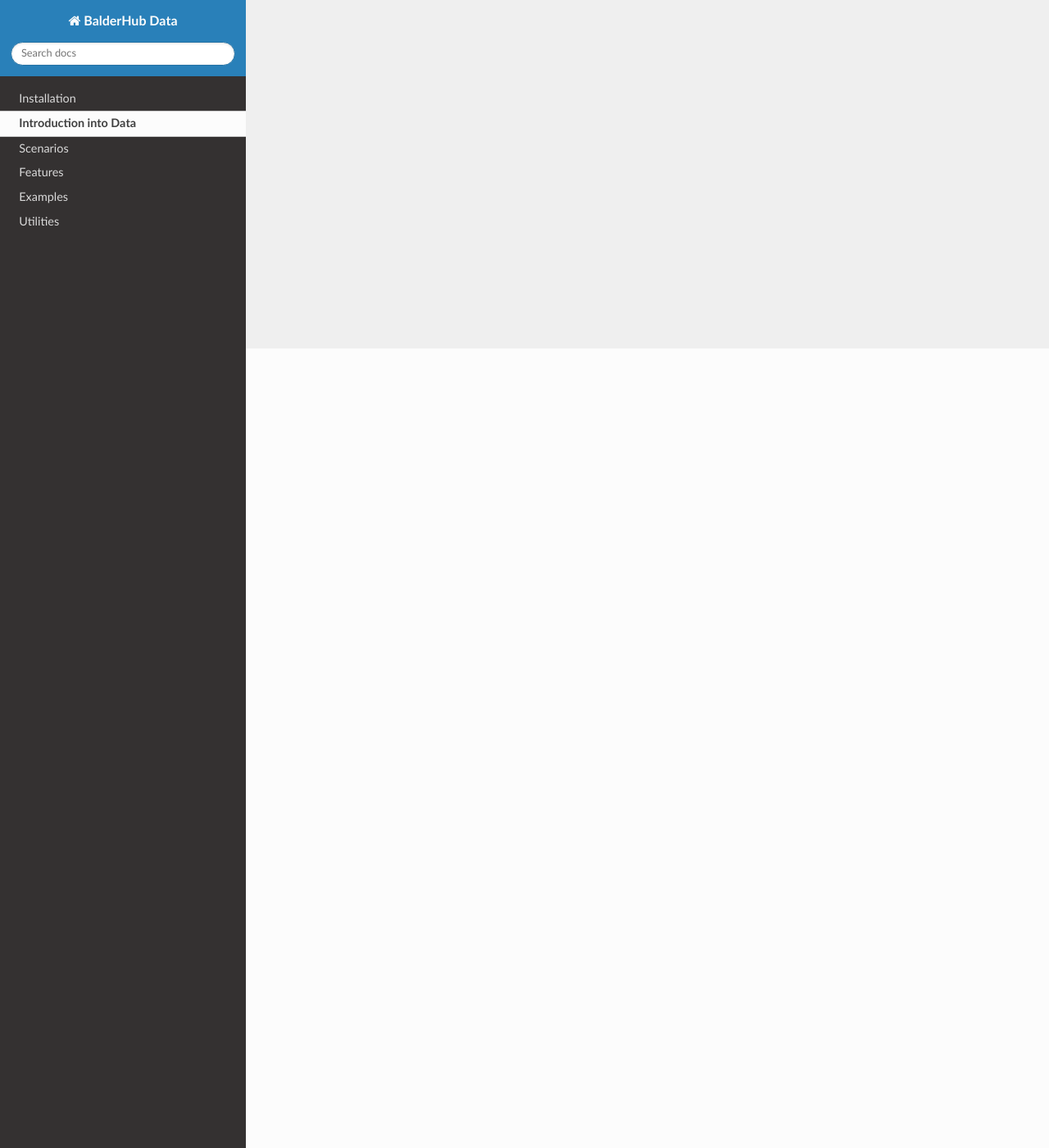
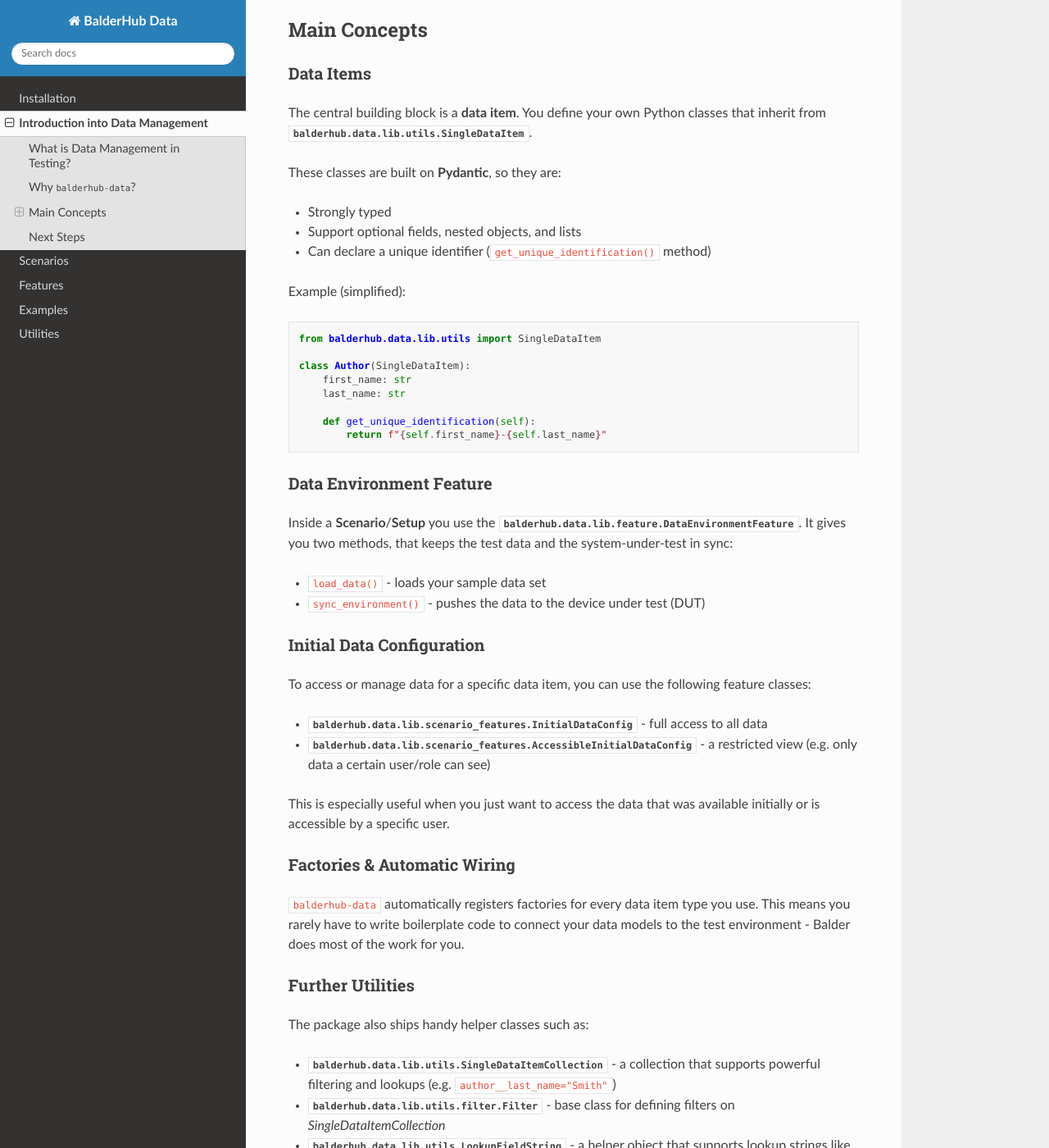
Before and after one commit to balder-dev/balderhub-data, a Sphinx documentation site: the page built from docs/source/topic_intro.rst, in a window 1280 px wide and 1400 px high, scrolled down 975 px. Shown: the whole window at 82% size. Built offline with Sphinx 7.4.7 and the Read the Docs theme 3.1.0, drawn with Linux system fonts in a browser that asks for light colours; the version number could not be read and is left out; some of the changed text lies outside the part shown.

Commit message:
docs(topic_intro.rst): add basic topic introduction

```diff
--- a/docs/source/topic_intro.rst
+++ b/docs/source/topic_intro.rst
@@ -1,4 +1,120 @@
-Introduction into Data
-**********************
+Introduction into Data Management
+*********************************
 
-.. todo provide an explanation of your specific topic that can help others to use your BalderHub project
+What is Data Management in Testing?
+===================================
+
+In automated testing, especially **data-driven testing**, you often need consistent, well-structured test data.
+This data can be:
+
+- Simple values (names, IDs, numbers)
+- Complex objects (users with addresses, orders with items)
+- Related data (a blog post that belongs to an author)
+
+Managing this data manually quickly becomes error-prone. You want to:
+
+- Define data once and reuse it across many tests
+- Load realistic sample data into your test environment
+- Make sure the *device under test (DUT)* sees the same data the test expects
+- Support different test scenarios (full data vs. restricted views, simulated vs. real systems)
+
+The ``balderhub-data`` package gives you a clean, reusable solution for all of this inside the
+**Balder test framework**.
+
+Why ``balderhub-data``?
+=======================
+
+``balderhub-data`` is a foundational BalderHub package that **other BalderHub packages** (for example
+``balderhub-crud``) and your own tests can rely on.
+
+It provides:
+
+- Structured **data models** that are type-safe and support relationships
+- Automatic **loading and syncing** of sample data to your DUT
+- Flexible **initial-data configuration** for different test environments
+- Powerful **query/filter utilities** so tests can easily find the data they need
+
+This keeps your tests readable, maintainable, and consistent, whether you are testing against a simulator, a staging
+system, or a real device.
+
+Main Concepts
+=============
+
+Data Items
+----------
+
+The central building block is a **data item**.
+You define your own Python classes that inherit from :class:`balderhub.data.lib.utils.SingleDataItem`.
+
+These classes are built on **Pydantic**, so they are:
+
+- Strongly typed
+- Support optional fields, nested objects, and lists
+- Can declare a unique identifier (``get_unique_identification()`` method)
+
+Example (simplified):
+
+.. code-block:: python
+
+   from balderhub.data.lib.utils import SingleDataItem
+
+   class Author(SingleDataItem):
+       first_name: str
+       last_name: str
+
+       def get_unique_identification(self):
+           return f"{self.first_name}-{self.last_name}"
+
+Data Environment Feature
+------------------------
+
+Inside a **Scenario**/**Setup** you use the :class:`balderhub.data.lib.feature.DataEnvironmentFeature`.
+It gives you two methods, that keeps the test data and the system-under-test in sync:
+
+- ``load_data()`` - loads your sample data set
+- ``sync_environment()`` - pushes the data to the device under test (DUT)
+
+
+Initial Data Configuration
+--------------------------
+
+To access or manage data for a specific data item, you can use the following feature classes:
+
+- :class:`balderhub.data.lib.scenario_features.InitialDataConfig` - full access to all data
+- :class:`balderhub.data.lib.scenario_features.AccessibleInitialDataConfig` - a restricted view (e.g. only data a certain user/role can see)
+
+This is especially useful when you just want to access the data that was available initially or is accessible by a
+specific user.
+
+Factories & Automatic Wiring
+----------------------------
+
+``balderhub-data`` automatically registers factories for every data item type you use.
+This means you rarely have to write boilerplate code to connect your data models to the test environment - Balder does
+most of the work for you.
+
+Further Utilities
+-----------------
+
+The package also ships handy helper classes such as:
+
+- :class:`balderhub.data.lib.utils.SingleDataItemCollection` - a collection that supports powerful filtering and
+  lookups (e.g. ``author__last_name="Smith"``)
+- :class:`balderhub.data.lib.utils.filter.Filter` - base class for defining filters on `SingleDataItemCollection`
+- :class:`balderhub.data.lib.utils.LookupFieldString` - a helper object that supports lookup strings like
+  ``author__last_name="Smith"``
+
+
+Next Steps
+==========
+
+* :doc:`installation` - how to install the package
+* :doc:`features` - detailed look at all provided Features and classes
+* :doc:`scenarios` - how to use data inside Scenarios
+* :doc:`examples` - concrete code examples you can copy
+* :doc:`utilities` - additional helper functions and classes
+
+This package is still under active development.
+Feedback and contributions are very welcome on the `GitHub repository <https://github.com/balder-dev/balderhub-data/>`_.
+
+Happy data-driven testing! 🚀
```
